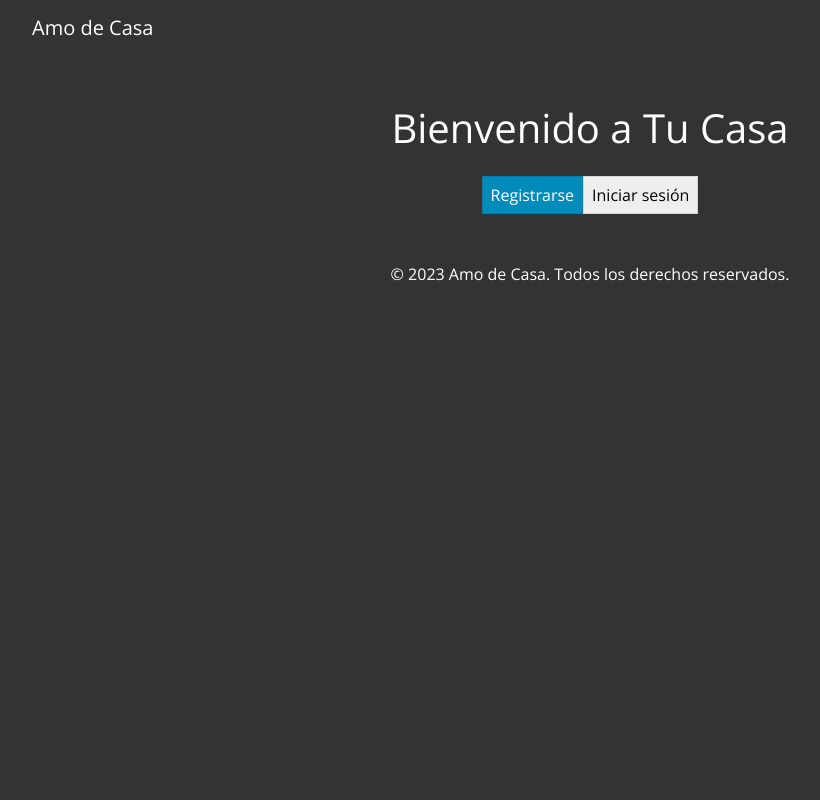
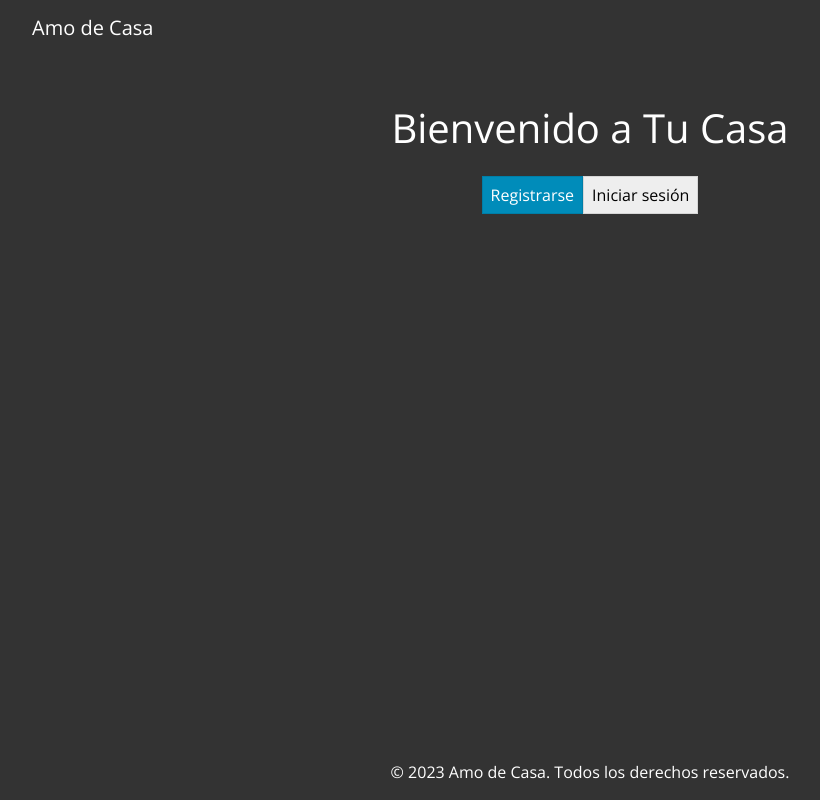
Before and after one commit to ageVega/Aplicacion-Web-CRUD, a Flask app: page /home in a window 1280 px wide. Shown: the whole page, without its empty margins (50-870 px from the left). Run offline with Flask 2, Linux system fonts and the light colour scheme; some libraries are stand-ins or nearby versions.

Commit message:
Footer abajo de la pantalla

```diff
--- a/static/main.css
+++ b/static/main.css
@@ -20,3 +20,17 @@
 .mt-5 {
     margin-top: 4rem !important;
 }
+
+body {
+    display: flex;
+    flex-direction: column;
+    min-height: 100vh;
+}
+
+main {
+    flex: 1 0 auto;
+}
+
+footer {
+    flex-shrink: 0;
+}
--- a/templates/login.html
+++ b/templates/login.html
@@ -31,6 +31,9 @@
     </div>
 {% endblock %}
 
+{% block footer %}
+{% endblock %}
+
 {% block scripts %}
     {{ super() }}
     <script src="https://code.jquery.com/jquery-3.3.1.slim.min.js" integrity="sha384-q8i/X+965DzO0rT7abK41JStQIAqVgRVzpbzo5smXKp4YfRvH+8abtTE1Pi6jizo" crossorigin="anonymous"></script>
--- a/templates/register.html
+++ b/templates/register.html
@@ -35,6 +35,9 @@
     </div>
 {% endblock %}
 
+{% block footer %}
+{% endblock %}
+
 {% block scripts %}
     {{ super() }}
     <script src="https://code.jquery.com/jquery-3.3.1.slim.min.js" integrity="sha384-q8i/X+965DzO0rT7abK41JStQIAqVgRVzpbzo5smXKp4YfRvH+8abtTE1Pi6jizo" crossorigin="anonymous"></script>
```
